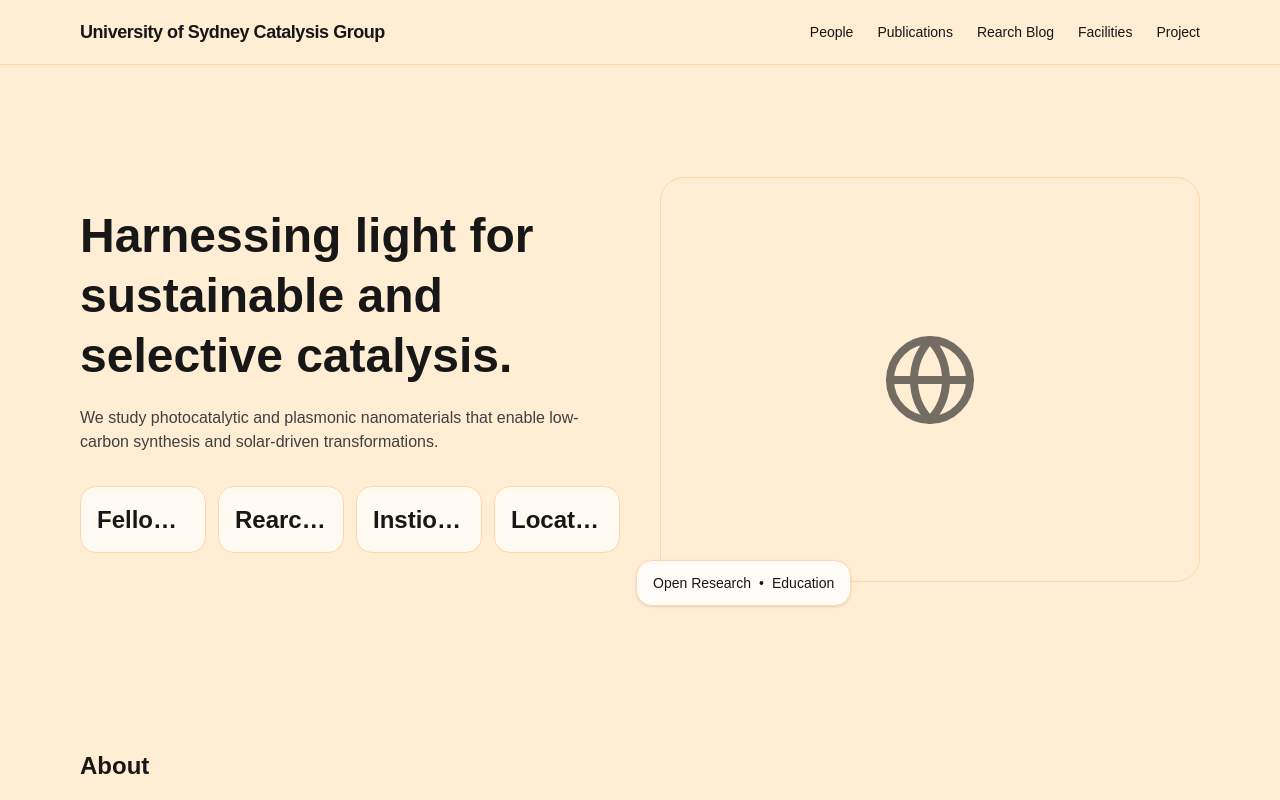
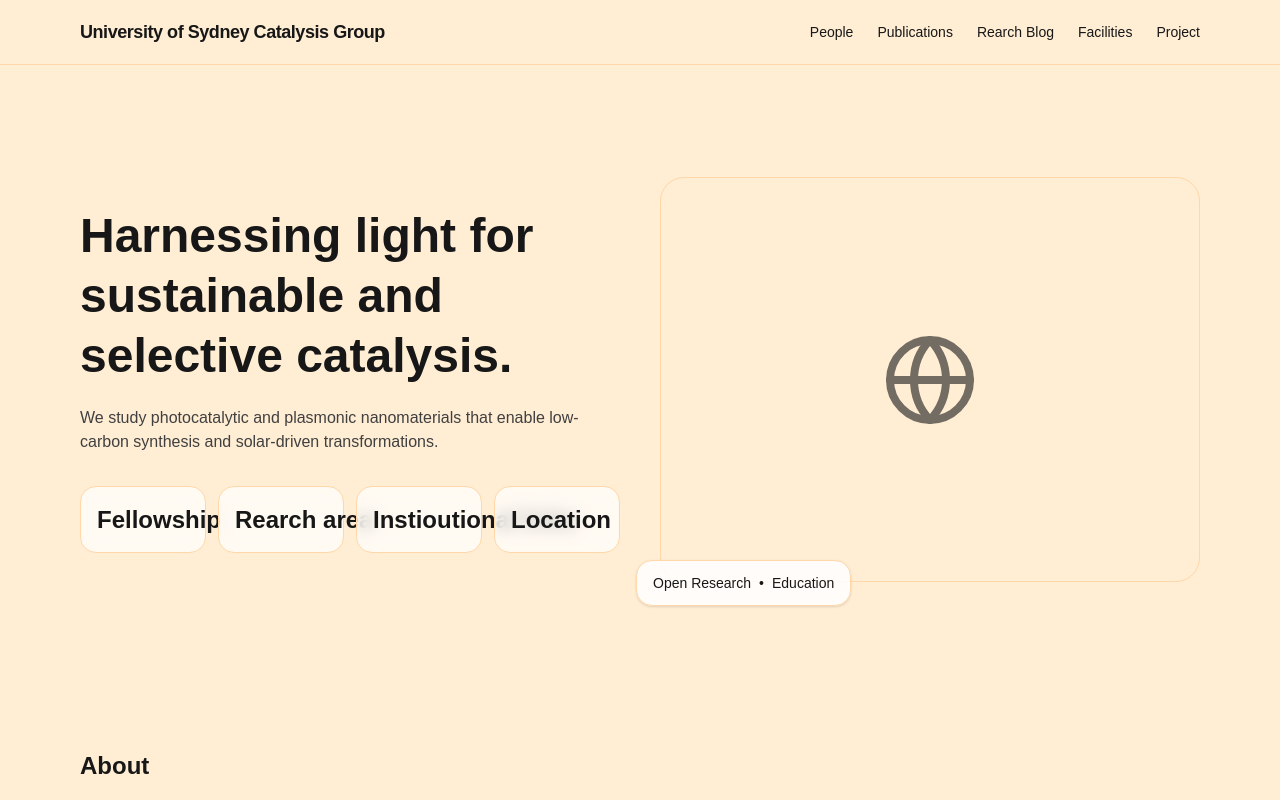
Before and after one commit to zhli0170/company-site, a Next.js app: page / in a window 1280 px wide. Shown: the top 800 px of the page. Built offline with nearby package versions, Linux system fonts and the light colour scheme.

Commit message:
style(stats): single line without ellipsis

```diff
--- a/app/page.tsx
+++ b/app/page.tsx
@@ -169,7 +169,7 @@ export default function CompanyIntroSite() {
                   key={i}
                   className="rounded-2xl border border-orange-200 p-4 bg-white/70 backdrop-blur"
                 >
-                  <div className="text-2xl font-semibold leading-snug whitespace-nowrap truncate">
+                  <div className="text-2xl font-semibold leading-snug whitespace-nowrap">
                     {s.value}
                   </div>
 
```
